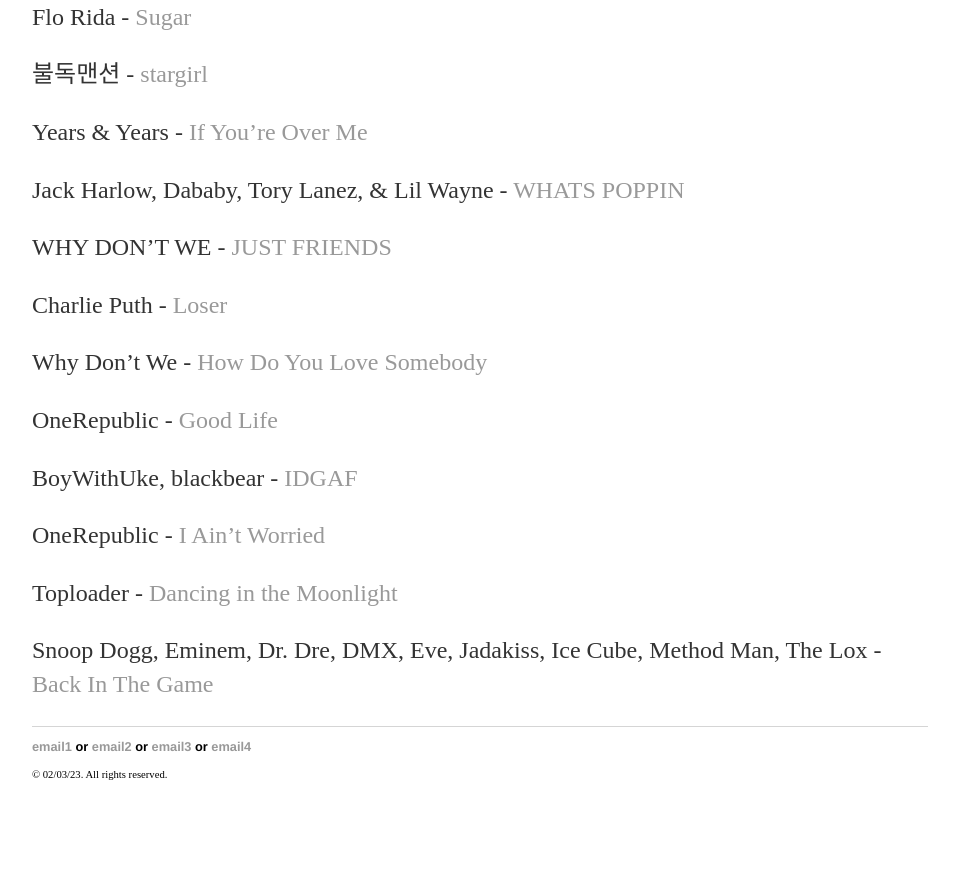
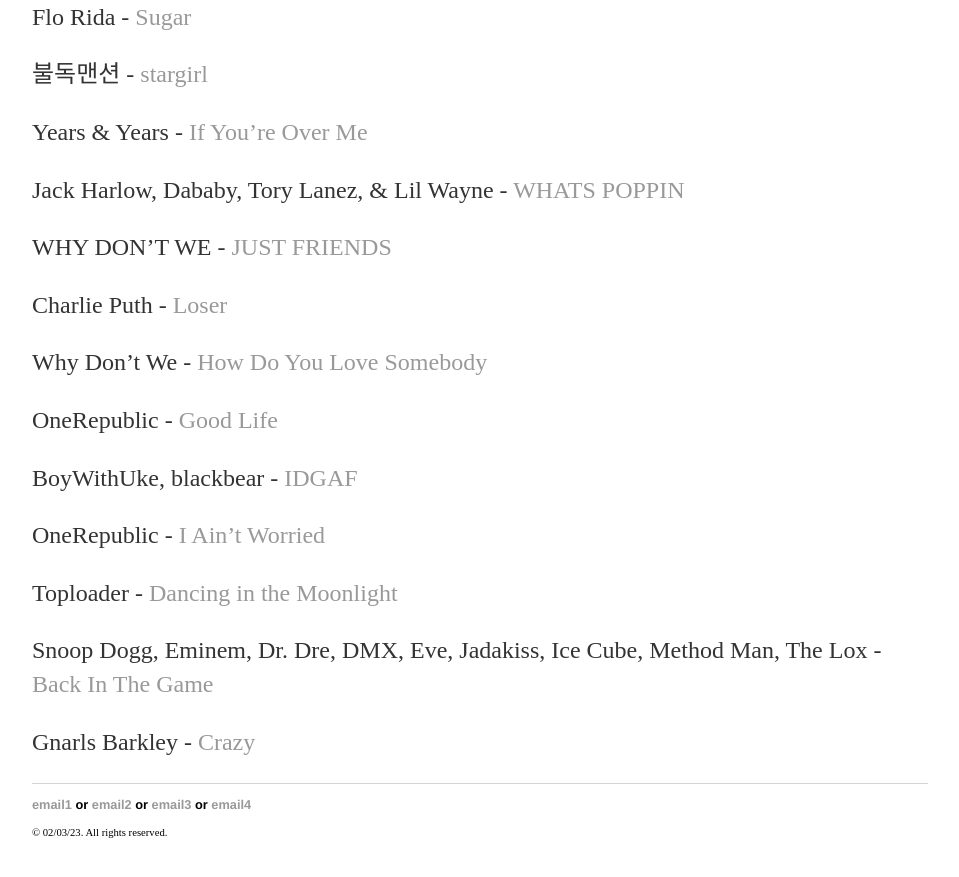
Before and after one commit to yjkweon24/yjkweon24.github.io, a Jekyll site: the page built from _posts/2018-10-23-songs-that-i-love.md, in a window 1280 px wide and 900 px high, scrolled down 24911 px. Shown: the top 877 px of the window, without its empty margins (160-1119 px from the left). Built offline with Jekyll 4.4.1, drawn with Linux system fonts in a browser that asks for light colours; before the commit the page ends 25753 px from its top, so only the background shows below that.

Commit message:
Update 2018-10-23-songs-that-i-love.md

```diff
--- a/_posts/2018-10-23-songs-that-i-love.md
+++ b/_posts/2018-10-23-songs-that-i-love.md
@@ -881,3 +881,5 @@
 Toploader - [Dancing in the Moonlight](https://youtu.be/0yBnIUX0QAE)
 
 Snoop Dogg, Eminem, Dr. Dre, DMX, Eve, Jadakiss, Ice Cube, Method Man, The Lox - [Back In The Game](https://www.youtube.com/watch?v=_Rks2oCRS88&ab_channel=LongBeachFinest)
+
+Gnarls Barkley - [Crazy](https://www.youtube.com/watch?v=-N4jf6rtyuw)
```
